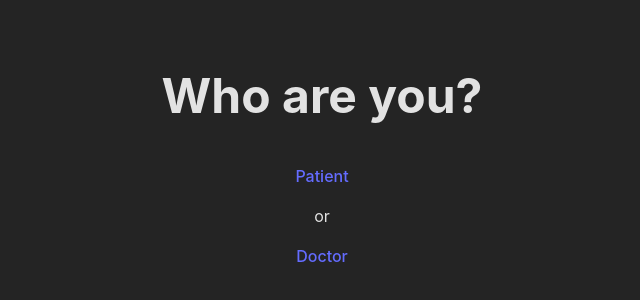
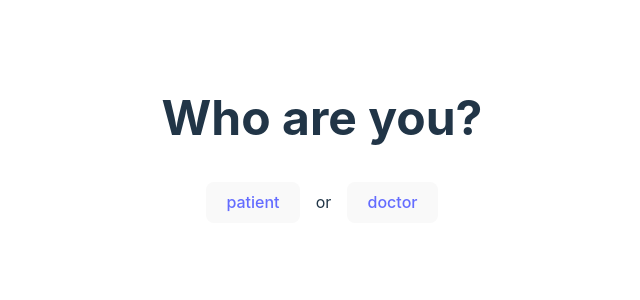
Before and after one commit to Naxocist/Treatlie, a React (Vite) app: page /options in a window 1280 px wide. Shown: the part 252-552 px from the top of the page, without its empty margins (318-958 px from the left). Built offline with nearby package versions, Linux system fonts and the light colour scheme; no server answers; sample sign-in values are in the browser's storage.

Commit message:
Add working patient and doctor pages

```diff
--- a/package.json
+++ b/package.json
@@ -33,7 +33,6 @@
     "eslint": "^8.57.0",
     "eslint-plugin-react-hooks": "^4.6.0",
     "eslint-plugin-react-refresh": "^0.4.6",
-    "typescript": "^5.2.2",
     "vite": "^5.2.0"
   }
 }
--- a/src/components/Login.jsx
+++ b/src/components/Login.jsx
@@ -13,14 +13,14 @@ function Login() {
     const provider = await new GoogleAuthProvider
     await signInWithPopup(auth, provider)
 
-    return location.assign('/options')
+    location.assign('/options')
   }
 
   return (
     <>
       <div>
         <a href='https://react.dev' target='_blank'>
-          <img src={reactLogo} className='logo react' alt='React logo' />
+          <img src={reactLogo} className='logo' alt='React logo' />
         </a>
       </div>
 
--- a/src/components/Options.jsx
+++ b/src/components/Options.jsx
@@ -1,23 +1,42 @@
-import React from 'react'
+import React, { useEffect } from 'react'
 import { Link } from 'react-router-dom'
+
+import { onAuthStateChanged } from 'firebase/auth'
+import { auth } from '../js/firebase'
 
 
 function Options() {
+
+  useEffect(() => {
+    onAuthStateChanged(auth, user => {
+      if(user) {
+        console.log(user.uid)
+      }else {
+        location.assign('/')
+        console.log("Error!")
+      }
+    })
+  }, [])
+
   return (
     <>
       <h1 className='who-r-u'>Who are you?</h1>
 
       <div className='options-card'>
         <div>
-          <Link to='../patient' className='pressing'>Patient</Link>
+          <button>
+            <Link to='../patient' >patient</Link>
+          </button>
         </div>
 
-        <div>
+        <div className='or'>
           <p>or</p>
         </div>
 
         <div>
-          <Link to='../doctor'>Doctor</Link>
+          <button>
+            <Link to='../doctor'>doctor</Link>
+          </button>
         </div>
       </div>
     </>
--- a/src/components/Patient.jsx
+++ b/src/components/Patient.jsx
@@ -1,6 +1,9 @@
-import React from 'react'
+import React, { useEffect } from 'react'
+import { auth } from '../js/firebase';
+import { onAuthStateChanged } from 'firebase/auth';
 
 function Patient() {
+
   return (
     <div>Patient</div>
   )
--- a/src/css/Login.css
+++ b/src/css/Login.css
@@ -12,9 +12,6 @@
   animation: logo-spin 10s infinite
 }
 .logo:hover {
-  filter: drop-shadow(0 0 2em #646cffaa);
-}
-.logo.react:hover {
   filter: drop-shadow(0 0 2em #61dafbaa);
 }
 
@@ -27,11 +24,11 @@
   }
 }
 
-/* @media (prefers-reduced-motion: no-preference) {
+@media (prefers-reduced-motion: no-preference) {
   a:nth-of-type(2) .logo {
     animation: logo-spin infinite 20s linear;
   }
-} */
+}
 
 .card {
   padding: 2em;
--- a/src/css/Options.css
+++ b/src/css/Options.css
@@ -1,3 +1,33 @@
 .who-r-u {
     font-size: 3em;
+    margin-bottom: 0.1em;
 }
+
+.options-card {
+    display: flex;
+    align-items: center;
+    justify-content: center;
+}
+
+.button {
+    border-radius: 8px;
+    border: 1px solid transparent;
+    padding: 0.6em 1.2em;
+    font-size: 1em;
+    font-weight: 500;
+    font-family: inherit;
+    background-color: #1a1a1a;
+    cursor: pointer;
+    transition: border-color 0.25s;
+}
+.button:hover {
+    border-color: #646cff;
+}
+.button:focus,
+.button:focus-visible {
+    outline: 4px auto -webkit-focus-ring-color;
+}
+
+.or {
+    margin: 1em
+}
--- a/src/css/index.css
+++ b/src/css/index.css
@@ -14,7 +14,7 @@
 }
 
 #root {
-  /* max-width: 1280px; */
+  max-width: 1280px;
   margin: 0 auto;
   padding: 2rem;
   text-align: center;
@@ -58,7 +58,7 @@ button:focus-visible {
   outline: 4px auto -webkit-focus-ring-color;
 }
 
-/* @media (prefers-color-scheme: light) {
+@media (prefers-color-scheme: light) {
   :root {
     color: #213547;
     background-color: #ffffff;
@@ -69,4 +69,4 @@ button:focus-visible {
   button {
     background-color: #f9f9f9;
   }
-} */
+}
--- a/src/js/firebase.js
+++ b/src/js/firebase.js
@@ -1,5 +1,5 @@
 import { initializeApp } from "firebase/app";
-import { getAuth } from "firebase/auth";
+import { getAuth, onAuthStateChanged } from "firebase/auth";
 
 const firebaseConfig = {
   apiKey: `${process.env.FIREBASE_GOOGLE_API_KEY}`,
```
Also changed, not shown: 1 other file (tests, documents, lock files or other folders).
